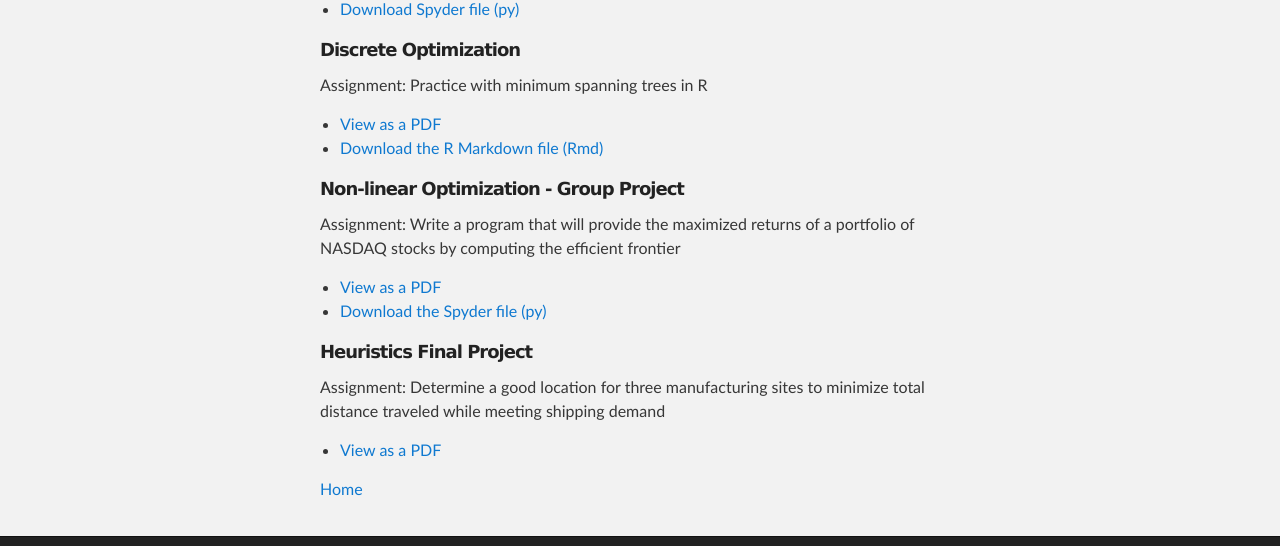
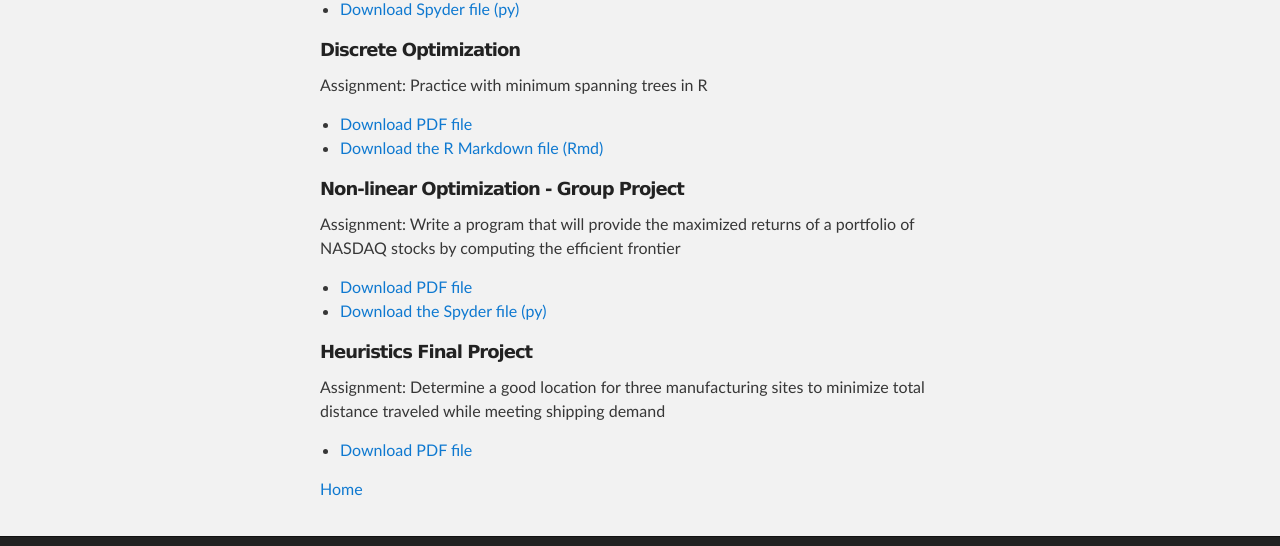
Before and after one commit to Cherylngo/cherylngo.github.io, a Jekyll site: the page built from OH/index.md, in a window 1280 px wide. Shown: the part 585-1131 px from the top of the page. Built offline with Jekyll 4.4.1, drawn with Linux system fonts in a browser that asks for light colours; our own code applies the rules of GitHub Pages for plain Markdown files.

Commit message:
Update index.md

```diff
--- a/OH/index.md
+++ b/OH/index.md
@@ -13,16 +13,16 @@ Assignment: Determine the optimal investment portfolio that will minimize risk a
 
 ##### Discrete Optimization
 Assignment: Practice with minimum spanning trees in R
-- [View as a PDF](DiscreteOptimizationWriteup.pdf)
+- [Download PDF file](DiscreteOptimizationWriteup.pdf)
 - [Download the R Markdown file (Rmd)](DiscreteOptimization.Rmd)
 
 ##### Non-linear Optimization - Group Project
 Assignment: Write a program that will provide the maximized returns of a portfolio of NASDAQ stocks by computing the efficient frontier
-- [View as a PDF](PortfolioGroupWriteup.pdf)
+- [Download PDF file](PortfolioGroupWriteup.pdf)
 - [Download the Spyder file (py)](PortfolioGroup.py)
 
 ##### Heuristics Final Project
 Assignment: Determine a good location for three manufacturing sites to minimize total distance traveled while meeting shipping demand
-- [View as a PDF](FinalIntegrationAssignment.pdf)
+- [Download PDF file](FinalIntegrationAssignment.pdf)
 
 [Home](https://cherylngo.github.io/)
```
